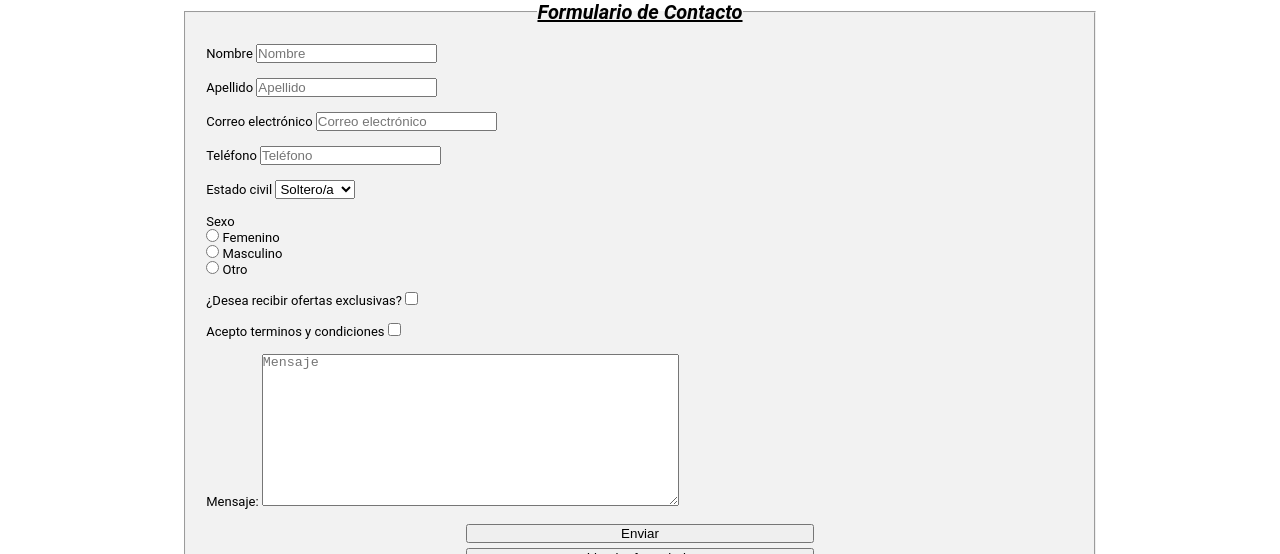
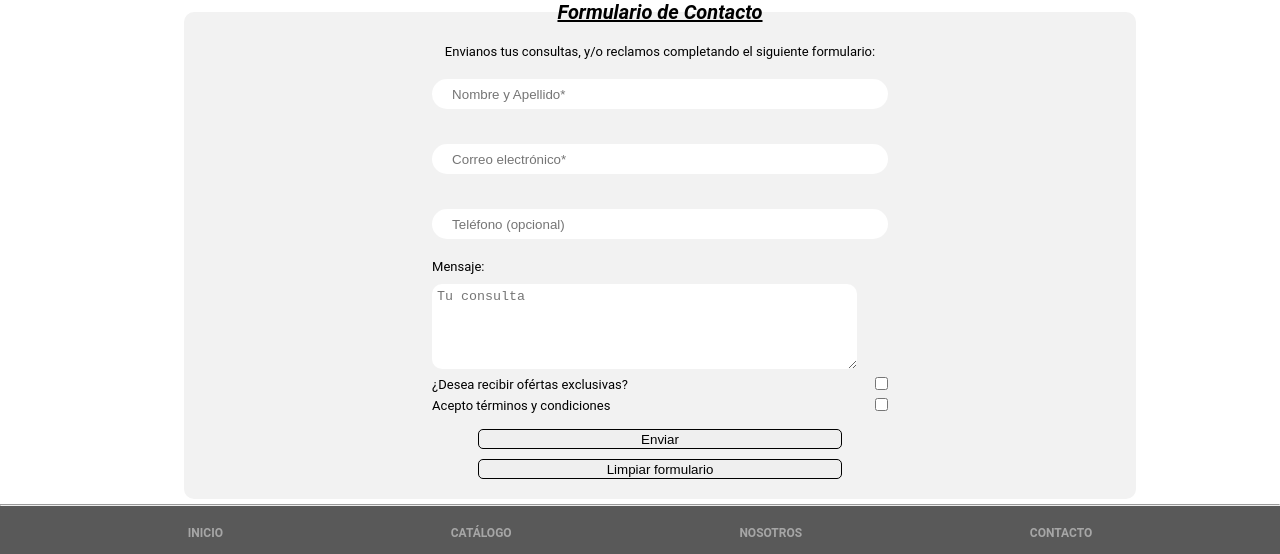
Before and after one commit to exequielraineri/RingoShop, a plain HTML site: page contacto.html in a window 1280 px wide. Shown: the part 153-707 px from the top of the page. Drawn offline with Linux system fonts and the light colour scheme.

Commit message:
modificacion del formulario

```diff
--- a/contacto.html
+++ b/contacto.html
@@ -37,67 +37,69 @@
           <form action="" class="formulario">
             <fieldset class="formulario__fieldset">
               <legend>Formulario de Contacto</legend>
-
-              <div>
-                <label for="nombre">Nombre</label>
+              <p class="formulario__parrafo">
+                Envianos tus consultas, y/o reclamos completando el siguiente
+                formulario:
+              </p>
+              <div class="formulario__input">
+                <!-- <label for="nombre">Nombre</label> -->
                 <input
                   type="text"
                   name="nombre"
-                  placeholder="Nombre"
+                  placeholder="Nombre y Apellido*"
                   id="nombre"
+                  required
                 />
-              </div>
 
-              <br />
+                <!-- <br /> -->
 
-              <div>
+                <!-- <div>
                 <label for="apellido">Apellido</label>
                 <input
                   type="text"
                   name="apellido"
                   placeholder="Apellido"
                   id="apellido"
+                  required
                 />
-              </div>
+              </div> -->
 
-              <br />
+                <!-- <br /> -->
 
-              <div>
-                <label for="email">Correo electrónico</label>
+                <!-- <label for="email">Correo electrónico</label> -->
                 <input
                   type="email"
                   name="email"
-                  placeholder="Correo electrónico"
+                  placeholder="Correo electrónico*"
                   id="email"
+                  required
                 />
-              </div>
 
-              <br />
+                <!-- <br /> -->
 
-              <div>
-                <label for="telefono">Teléfono</label>
+                <!-- <label for="telefono">Teléfono</label> -->
                 <input
                   type="tel"
                   name="telefono"
-                  placeholder="Teléfono"
+                  placeholder="Teléfono (opcional)"
                   id="telefono"
                 />
               </div>
 
-              <br />
+              <!-- <br /> -->
 
-              <div>
+              <!-- <div>
                 <label for="estadoCivil">Estado civil</label>
                 <select name="estadoCivil" id="estadoCivil">
                   <option value="Soltero">Soltero/a</option>
                   <option value="Casado">Casado/a</option>
                   <option value="Viudo">Viudo/a</option>
                 </select>
-              </div>
+              </div> -->
 
-              <br />
+              <!-- <br /> -->
 
-              <div>
+              <!-- <div>
                 <label for="sexo">Sexo</label><br />
                 <input type="radio" name="sexo" id="femenino" value="fem" />
                 <label for="femenino">Femenino</label><br />
@@ -107,19 +109,39 @@
 
                 <input type="radio" name="sexo" id="otro" value="otro" />
                 <label for="otro">Otro</label>
+              </div> -->
+
+              <!-- <br /> -->
+              <div class="formulario__mensaje">
+                <label for="mensaje">Mensaje:</label>
+                <br />
+                <textarea
+                  name="mensaje"
+                  placeholder="Tu consulta"
+                  id="mensaje"
+                  cols="50"
+                  rows="5"
+                ></textarea>
               </div>
 
-              <br />
-
+              <div class="formulario__checkbox">
+                <div class="formulario__checkbox--boton">
+                  <label for="ofertas"
+                    >¿Desea recibir ofértas exclusivas?</label
+                  >
                   <div>
-                <label for="ofertas">¿Desea recibir ofertas exclusivas?</label>
-                <input type="checkbox" name="ofertas" id="ofertas" value="si" />
+                    <input
+                      type="checkbox"
+                      name="ofertas"
+                      id="ofertas"
+                      value="si"
+                    />
                   </div>
-
-              <br />
-
+                </div>
+                <!-- <br /> -->
+                <div class="formulario__checkbox--boton">
+                  <label for="terminos">Acepto términos y condiciones </label>
                   <div>
-                <label for="terminos">Acepto terminos y condiciones</label>
                     <input
                       type="checkbox"
                       name="terminos"
@@ -128,21 +150,12 @@
                       required
                     />
                   </div>
-
-              <br />
-
-              <div>
-                <label for="mensaje">Mensaje:</label>
-                <textarea
-                  name="mensaje"
-                  placeholder="Mensaje"
-                  id="mensaje"
-                  cols="50"
-                  rows="10"
-                ></textarea>
+                </div>
               </div>
 
-              <br />
+              <!-- <br /> -->
+
+              <!-- <br /> -->
 
               <div class="contacto__boton">
                 <input type="submit" value="Enviar" />
--- a/css/inicio.css
+++ b/css/inicio.css
@@ -362,6 +362,12 @@ main {
 .formulario__fieldset {
   padding: 2rem;
   background-color: var(--uno);
+  display: flex;
+  flex-direction: column;
+  align-items: center;
+  border: none;
+  width: 100%;
+  border-radius: 10px;
 }
 
 .formulario__fieldset legend {
@@ -370,14 +376,72 @@ main {
   font-size: 2rem;
   text-decoration-line: underline;
   text-align: center;
+  display: flex;
+}
+
+.formulario__input {
+  display: flex;
+  flex-direction: column;
+  width: 50%;
+  height: 20vh;
+  justify-content: space-between;
+  padding: 20px;
+}
+
+.formulario__input input {
+  border: none;
+  height: 30px;
+  padding-left: 20px;
+  border-radius: 20px;
+}
+
+.formulario__checkbox {
+  display: flex;
+  flex-direction: column;
+  width: 50%;
+  gap: 5px;
+  text-align: center;
+  margin: 5px;
+}
+
+.formulario__checkbox--boton {
+  display: flex;
+  justify-content: space-between;
+}
+
+.formulario__mensaje {
+  width: 50%;
+}
+
+.formulario__mensaje textarea {
+  min-width: 40px;
+  max-width: 100%;
+  min-height: 40px;
+  border-radius: 10px;
+  margin-top: 10px;
+  padding: 5px;
+  border: none;
 }
 
 .contacto__boton {
   display: flex;
   flex-direction: column;
+  align-items: stretch;
   width: 40%;
   margin: auto;
-  gap: 5px;
+  margin-top: 10px;
+  gap: 10px;
+}
+
+.contacto__boton input {
+  border: 1px solid black;
+  border-radius: 5px;
+  height: 20px;
+}
+
+.contacto__boton input:hover {
+  cursor: pointer;
+  background-color: rgba(0, 0, 0, 0.3);
 }
 
 /* Pagina de cada producto */
@@ -694,6 +758,9 @@ footer .pie {
 
   /* PANTALLAS PEQUEÑAS */
   @media (max-width: 576px) {
+    body {
+      overflow-x: hidden;
+    }
     /* PAGINA PRINCIPAL */
     .header {
       display: flex;
@@ -805,5 +872,42 @@ footer .pie {
     .container__precio {
       font-size: 20px;
     }
+
+    /* PAGINA CONTANCTO */
+
+    .formulario__fieldset {
+      width: 80%;
+      overflow: hidden;
+    }
+
+    .formulario__fieldset legend {
+      font-size: 15px;
+    }
+
+    .formulario__parrafo {
+      width: 100%;
+      font-size: 11px;
+      text-align: center;
+    }
+
+    .formulario__input {
+      width: 90%;
+    }
+
+    .formulario__mensaje {
+      width: 90%;
+    }
+
+    .formulario__mensaje textarea {
+      width: 90%;
+    }
+
+    .formulario__checkbox {
+      width: 90%;
+    }
+
+    .contacto__boton {
+      width: 100%;
+    }
   }
 }
```
Lines whose indentation alone changed are shown as unchanged.
